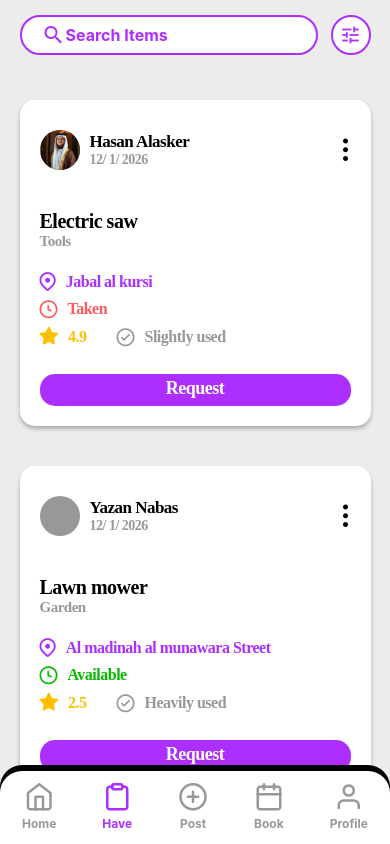
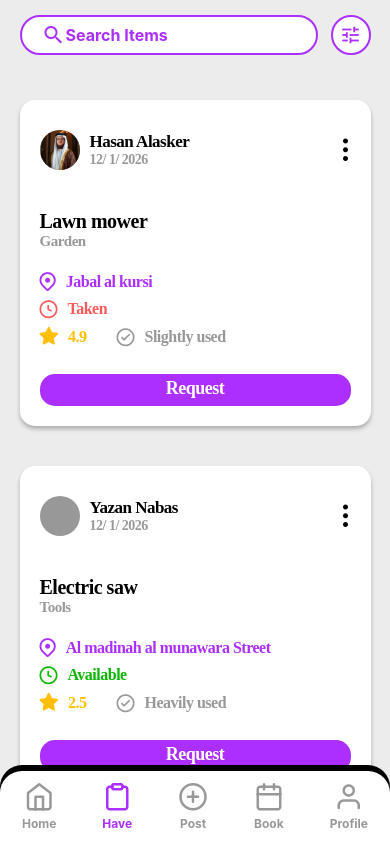
Before and after one commit to HasanAlasker/LendYard, a React Native app in the folder client/: screen /Have in a window 390 px wide. Built offline with nearby package versions, Linux system fonts and the light colour scheme.

Commit message:
touch up

```diff
--- a/client/components/TopOfPost.js
+++ b/client/components/TopOfPost.js
@@ -49,7 +49,7 @@ const getStyles = (theme) =>
     date: {
       fontSize: 14,
       color: theme.sec_text,
-      fontWeight: "bold",
+      fontWeight:'600'
     },
     topPart: {
       flexDirection: "row",
--- a/client/pages/Users/Have.js
+++ b/client/pages/Users/Have.js
@@ -32,8 +32,8 @@ function Have(props) {
           name={"Hasan Alasker"}
           date={"12/ 1/ 2026"}
           image={require('../../assets/Pics/lm.png')}
-          itemName={"Electric saw"}
-          itemCat={'Tools'}
+          itemName={"Lawn mower"}
+          itemCat={'Garden'}
           area={"Jabal al kursi"}
           status={"taken"}
           rating={4.9}
@@ -47,8 +47,8 @@ function Have(props) {
           name={"Yazan Nabas"}
           date={"12/ 1/ 2026"}
           image={require('../../assets/Pics/image.png')}
-          itemName={"Lawn mower"}
-          itemCat={'Garden'}
+          itemName={"Electric saw"}
+          itemCat={'Tools'}
           area={"Al madinah al munawara Street"}
           status={"available"}
           rating={2.5}
```
